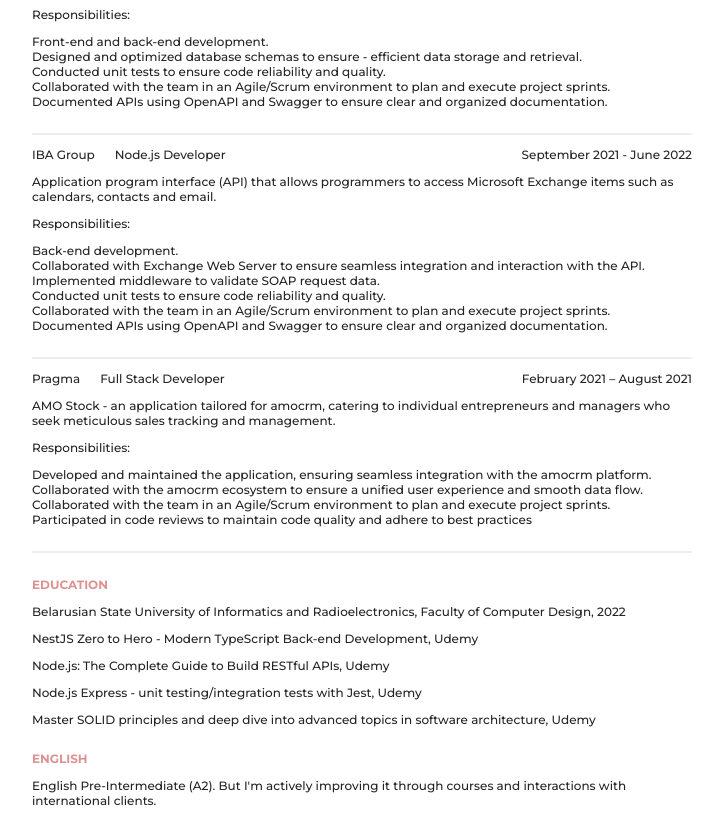
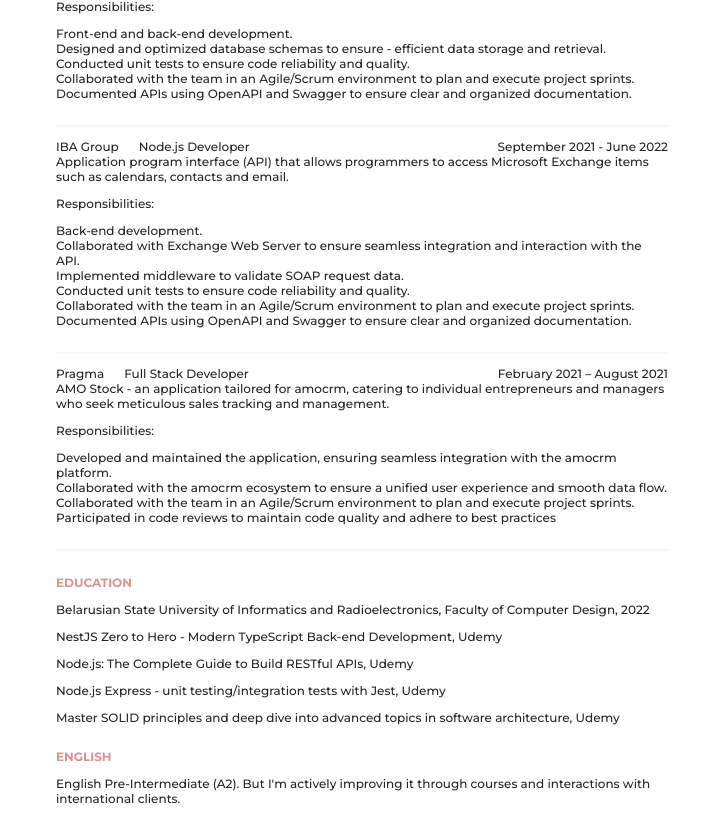
Before and after one commit to hannapazdzeyeva/rsschool-cv, a plain HTML site: page index.html in a window 1280 px wide. Shown: the part 1314-2140 px from the top of the page, without its empty margins (278-1001 px from the left). Drawn offline with Linux system fonts and the light colour scheme.

Commit message:
refactor: css refactoring"

```diff
--- a/index.html
+++ b/index.html
@@ -214,7 +214,7 @@ function List({ searchString }) {
                 <p>Master SOLID principles and deep dive into advanced topics in software architecture, Udemy</p>
             </section>
 
-            <section class="english">
+            <section class="language-skills">
                 <h3>English</h3>
 
                 <p>English Pre-Intermediate (A2). But I'm actively improving it through courses and
@@ -226,11 +226,11 @@ function List({ searchString }) {
             <a class="my-github" href="https://github.com/hannapazdzeyeva">
                 <img class="github-icon" src="./icons/github.svg" alt="Github Icon" width="26" height="26">
                 <p>Visit my GitHub</p>
-              </a>
-              <p>© 2023</p>
-              <a href="https://rs.school/">
+            </a>
+            <p>© 2023</p>
+            <a href="https://rs.school/">
                 <img src="./icons/rsschool.svg" alt="Rsschool Icon" width="73" height="26">
-              </a>
+            </a>
         </footer>
     </div>
 </body>
--- a/style.css
+++ b/style.css
@@ -1,3 +1,10 @@
+:root {
+    --primary-color: #DB9291;
+    --secondary-color: #2D3E5B;
+    --background-color: #F7F8F8;
+    --text-color: #242424;
+}
+
 * {
     margin: 0;
     padding: 0;
@@ -11,16 +18,12 @@ body {
     font-style: normal;
     line-height: normal;
     background: #FFF;
-    color: #242424;
-}
-
-.wrapper {
-    /* border: 1px solid black; */
+    color: var(--text-color);
 }
 
 :any-link {
     text-decoration: none;
-    color: #242424;
+    color: var(--text-color);
 }
 
 ol,
@@ -28,11 +31,27 @@ ul {
     list-style: none;
 }
 
+header,
+.skills,
+.code,
+.description,
+.experiences,
+.education,
+.language-skills,
+footer {
+    padding: 24px 24px 0;
+}
+
+h3 {
+    color: var(--primary-color);
+    font-size: 12px;
+    text-transform: uppercase;
+}
+
 header .preview {
     display: flex;
     align-items: center;
     gap: 30px;
-
 }
 
 header .portrait {
@@ -44,14 +63,9 @@ header .portrait {
 }
 
 header .preview h1 {
-    color: #2D3E5B;
+    color: var(--secondary-color);
+    ;
     font-size: 24px;
-}
-
-header .preview h2 {
-    color: #DB9291;
-    font-size: 12px;
-    text-transform: uppercase;
 }
 
 header .contacts {
@@ -59,7 +73,7 @@ header .contacts {
     justify-content: space-between;
     gap: 16px;
     flex-wrap: wrap;
-    margin-top: 16px;
+    margin: 16px 0;
 }
 
 header .contacts a {
@@ -68,19 +82,8 @@ header .contacts a {
 
 .description {
     padding: 25px;
-    margin-top: 24px;
     border-radius: 10px;
-    background: #F7F8F8;
-}
-
-.skills {
-    margin-top: 24px;
-}
-
-.skills h3 {
-    color: #DB9291;
-    font-size: 12px;
-    text-transform: uppercase;
+    background: var(--background-color);
 }
 
 .skills .container {
@@ -90,37 +93,22 @@ header .contacts a {
     margin-top: 12px;
 }
 
-.code {
-    margin-top: 24px;
-}
-
-.code h3 {
-    color: #DB9291;
-    font-size: 12px;
-    text-transform: uppercase;
-}
-
-.code p {
+code p {
     margin-top: 12px;
-}
-
-.experiences {
-    margin-top: 24px;
-}
-
-.experiences h3 {
-    color: #DB9291;
-    font-size: 12px;
-    text-transform: uppercase;
 }
 
 .experiences .item {
     margin-top: 12px;
+    padding-bottom: 24px;
+    border-bottom: 2px solid var(--background-color);
 }
 
-.experiences .item {
-    padding-bottom: 24px;
-    border-bottom: 2px solid #EDEDED;
+.experiences .career,
+.experiences .project div,
+.experiences .project ul,
+.education p,
+.language-skills p {
+    margin-top: 12px;
 }
 
 .experiences .career {
@@ -135,52 +123,10 @@ header .contacts a {
     gap: 20px;
 }
 
-.experiences .project {
-    margin-top: 12px;
-}
-
-.experiences .project div {
-    margin-top: 12px;
-}
-
-.experiences .project ul {
-    margin-top: 12px;
-}
-
-.education {
-    margin-top: 24px;
-}
-
-.education h3 {
-    color: #DB9291;
-    font-size: 12px;
-    text-transform: uppercase;
-}
-
-.education p {
-    margin-top: 12px;
-}
-
-
-.english {
-    margin-top: 24px;
-}
-
-.english h3 {
-    color: #DB9291;
-    font-size: 12px;
-    text-transform: uppercase;
-}
-
-.english p {
-    margin-top: 12px;
-}
-
 footer {
     display: flex;
     justify-content: space-between;
     align-items: center;
-    padding: 24px 0px;
 }
 
 footer .github-icon {
```
